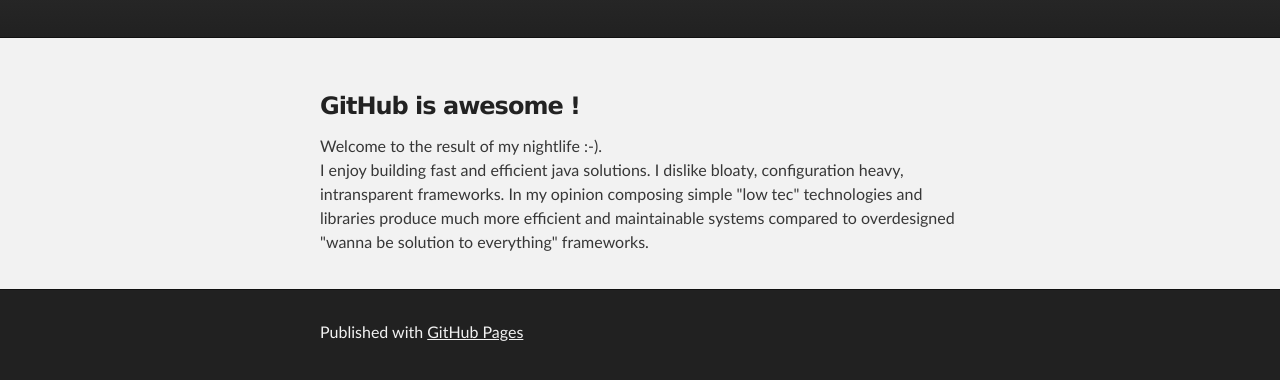
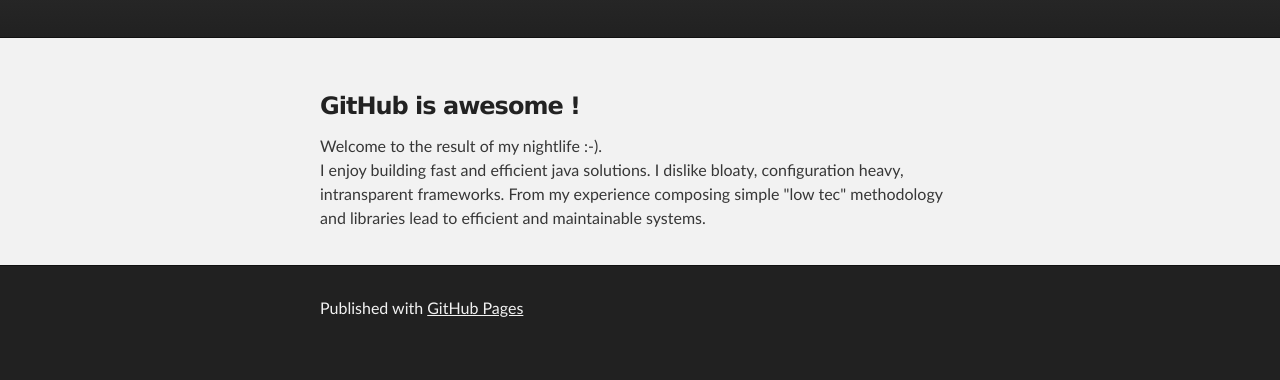
Before and after one commit to RuedigerMoeller/RuedigerMoeller.github.io, a plain HTML site: page index.html in a window 1280 px wide. Shown: the part 136-516 px from the top of the page. Drawn offline with Linux system fonts and the light colour scheme.

Commit message:
Update index.html

```diff
--- a/index.html
+++ b/index.html
@@ -32,9 +32,8 @@
 
 <p>Welcome to the result of my nightlife :-). <br>
 I enjoy building fast and efficient java solutions.
-I dislike bloaty, configuration heavy, intransparent frameworks. In my opinion composing simple
-"low tec" technologies and libraries produce much more efficient and maintainable systems compared to overdesigned
- "wanna be solution to everything" frameworks.
+I dislike bloaty, configuration heavy, intransparent frameworks. From my experience composing simple
+"low tec" methodology and libraries lead to efficient and maintainable systems.
 </p>
 
 
```
